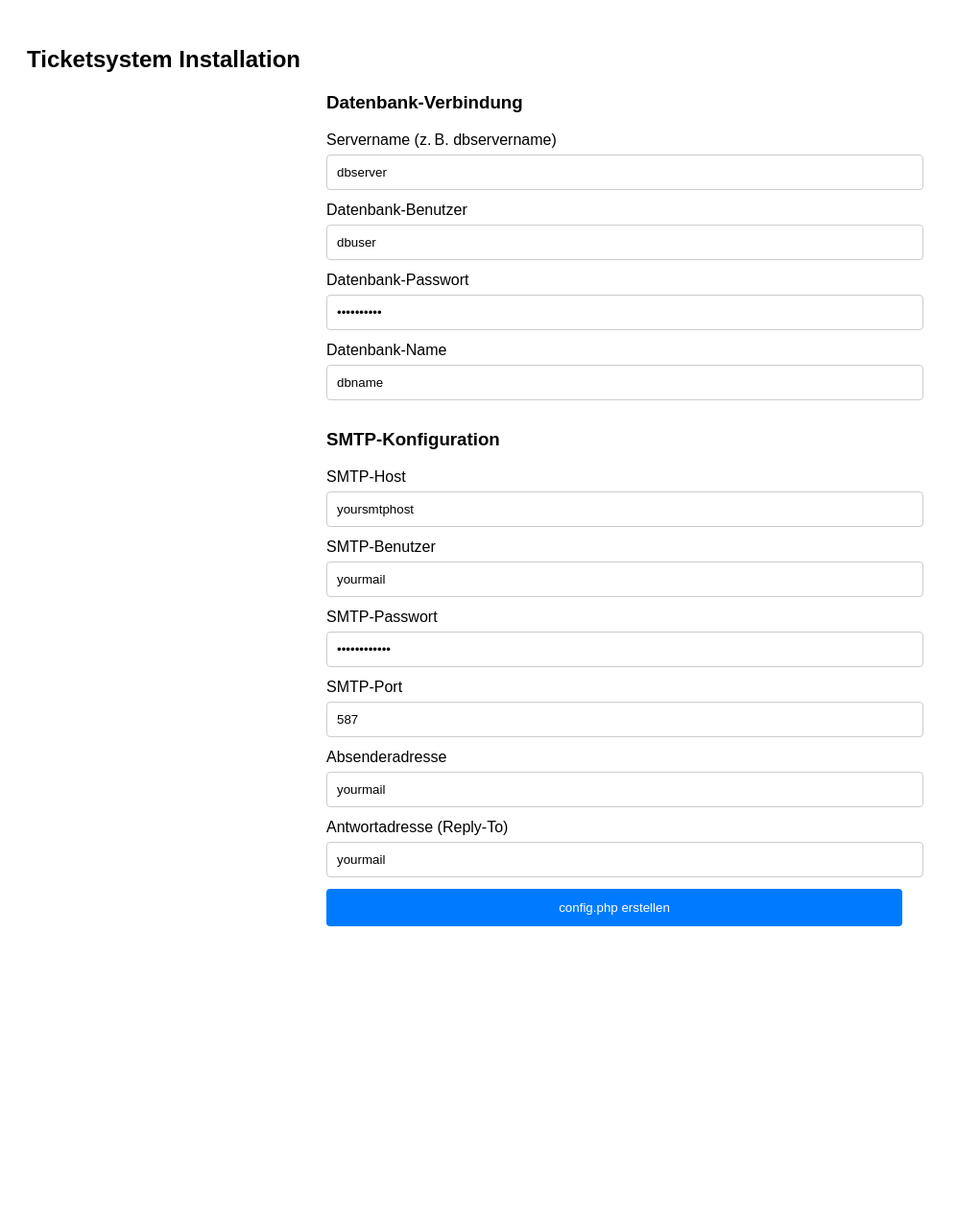
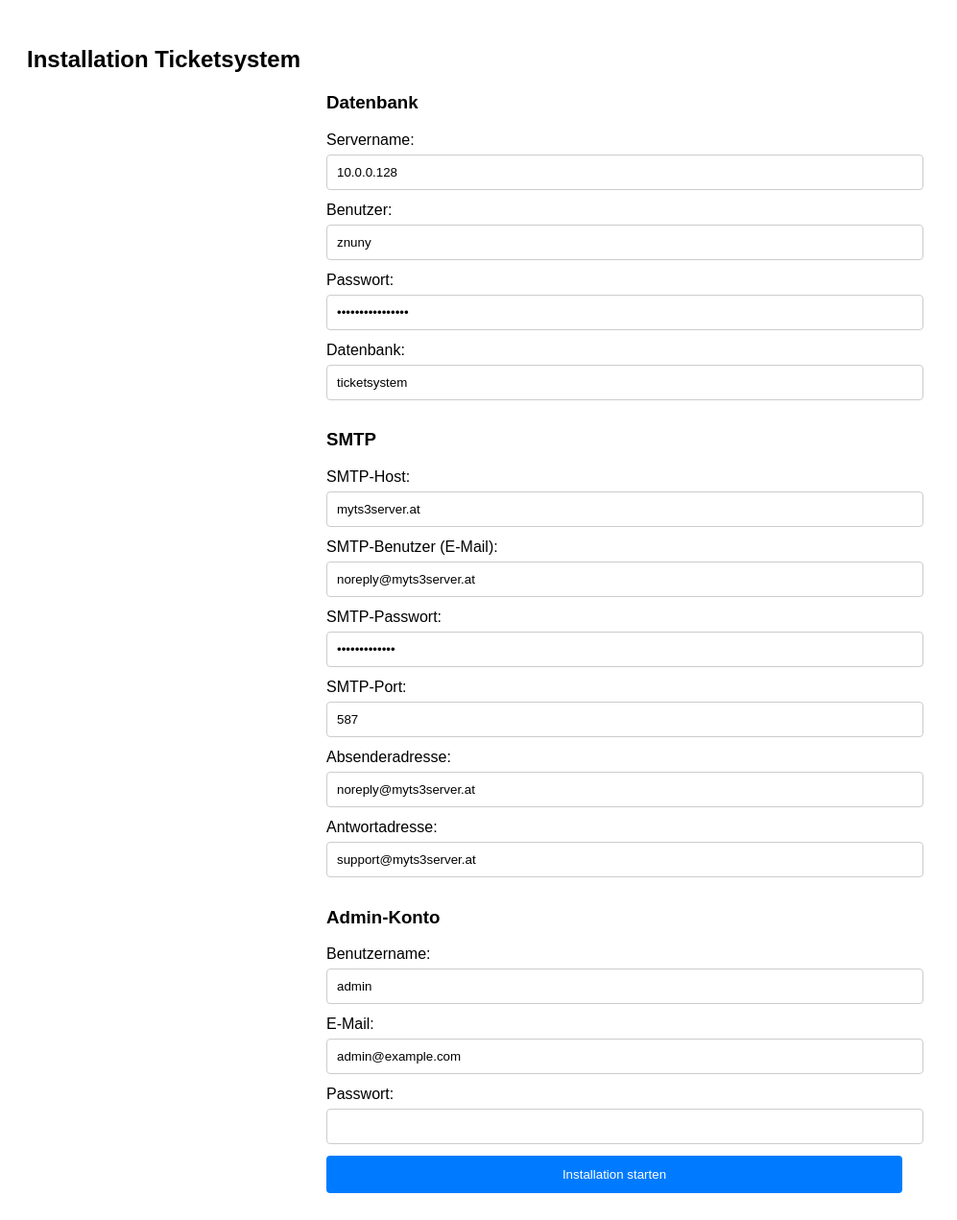
Before and after one commit to MCServer-Owner/Ticketsystem, a PHP site: page /install.php in a window 1280 px wide. Shown: the whole page at 96% size, without its empty margins (0-997 px from the left). Before the commit the page ends 965 px from the top, so only its background shows below. Run offline with PHP 8.4, Linux system fonts and the light colour scheme.

Commit message:
install.php

```diff
--- a/install.php
+++ b/install.php
@@ -1,38 +1,39 @@
 <?php
-// install.php
+if ($_SERVER["REQUEST_METHOD"] === "POST") {
+    // DB-Daten
+    $db_servername = $_POST['db_servername'];
+    $db_username   = $_POST['db_username'];
+    $db_password   = $_POST['db_password'];
+    $db_name       = $_POST['db_name'];
 
-if ($_SERVER["REQUEST_METHOD"] === "POST") {
-    $db_servername = $_POST['db_servername'] ?? '';
-    $db_username   = $_POST['db_username'] ?? '';
-    $db_password   = $_POST['db_password'] ?? '';
-    $db_name       = $_POST['db_name'] ?? '';
+    // SMTP
+    $smtp_host     = $_POST['smtp_host'];
+    $smtp_user     = $_POST['smtp_user'];
+    $smtp_pass     = $_POST['smtp_pass'];
+    $smtp_port     = $_POST['smtp_port'];
+    $smtp_from     = $_POST['smtp_from'];
+    $smtp_replyto  = $_POST['smtp_replyto'];
 
-    $smtp_host     = $_POST['smtp_host'] ?? '';
-    $smtp_user     = $_POST['smtp_user'] ?? '';
-    $smtp_pass     = $_POST['smtp_pass'] ?? '';
-    $smtp_port     = $_POST['smtp_port'] ?? '';
-    $smtp_from     = $_POST['smtp_from'] ?? '';
-    $smtp_replyto  = $_POST['smtp_replyto'] ?? '';
+    // Admin-Nutzer
+    $admin_username = $_POST['admin_username'];
+    $admin_email    = $_POST['admin_email'];
+    $admin_password = password_hash($_POST['admin_password'], PASSWORD_DEFAULT);
 
+    // Schritt 1: config.php schreiben
     $configContent = <<<PHP
 <?php
 // config.php
 
-// Setze die Datenbank-Verbindungsdetails
 \$servername = "$db_servername";
 \$username = "$db_username";
 \$password = "$db_password";
 \$dbname = "$db_name";
 
-// Erstelle eine Verbindung zur Datenbank
 \$conn = new mysqli(\$servername, \$username, \$password, \$dbname);
-
-// Prüfe die Verbindung
 if (\$conn->connect_error) {
     die("Verbindung fehlgeschlagen: " . \$conn->connect_error);
 }
 
-// SMTP-Konfiguration für send_email.php
 \$smtp_config = [
     'host' => "$smtp_host",
     'username' => "$smtp_user",
@@ -45,80 +46,154 @@ if (\$conn->connect_error) {
 PHP;
 
     file_put_contents("config.php", $configContent);
-    echo "<h2>config.php erfolgreich erstellt.</h2><p><a href='index.php'>Zum Ticketsystem</a></p>";
+
+    // Schritt 2: Verbindung aufbauen
+    $conn = new mysqli($db_servername, $db_username, $db_password);
+    if ($conn->connect_error) {
+        die("Datenbankverbindung fehlgeschlagen: " . $conn->connect_error);
+    }
+
+    // Schritt 3: Datenbank erstellen, falls nicht vorhanden
+    $conn->query("CREATE DATABASE IF NOT EXISTS `$db_name`");
+    $conn->select_db($db_name);
+
+    // Schritt 4: Tabellen anlegen
+    $schemaSQL = <<<SQL
+
+ -- Tabelle für Benutzer
+CREATE TABLE IF NOT EXISTS users (
+    id INT AUTO_INCREMENT PRIMARY KEY,
+    username VARCHAR(255) NOT NULL,
+    password VARCHAR(255) NOT NULL,
+    created_at TIMESTAMP NULL DEFAULT CURRENT_TIMESTAMP,
+    is_admin TINYINT(1) NOT NULL DEFAULT 0,
+    email VARCHAR(255) NOT NULL,
+    status VARCHAR(10) NOT NULL DEFAULT 'active'
+);
+
+-- Tabelle für Tickets
+CREATE TABLE IF NOT EXISTS tickets (
+    id INT AUTO_INCREMENT PRIMARY KEY,
+    user_id INT NOT NULL,
+    title VARCHAR(255) NOT NULL,
+    description TEXT,
+    status VARCHAR(50) NOT NULL DEFAULT 'offen',
+    created_at TIMESTAMP DEFAULT CURRENT_TIMESTAMP,
+    updated_at TIMESTAMP NULL DEFAULT NULL,
+    assigned_to INT DEFAULT NULL,
+    FOREIGN KEY (user_id) REFERENCES users(id),
+    FOREIGN KEY (assigned_to) REFERENCES users(id)
+);
+
+-- Tabelle für Kommentare
+CREATE TABLE IF NOT EXISTS ticket_comments (
+    id INT AUTO_INCREMENT PRIMARY KEY,
+    ticket_id INT NOT NULL,
+    user_id INT NOT NULL,
+    comment TEXT NOT NULL,
+    created_at TIMESTAMP DEFAULT CURRENT_TIMESTAMP,
+    updated_at TIMESTAMP NULL DEFAULT NULL,
+    FOREIGN KEY (ticket_id) REFERENCES tickets(id),
+    FOREIGN KEY (user_id) REFERENCES users(id)
+);
+
+-- Tabelle für Statusverlauf und Zuweisungshistorie
+CREATE TABLE IF NOT EXISTS ticket_status_history (
+    id INT AUTO_INCREMENT PRIMARY KEY,
+    ticket_id INT NOT NULL,
+    old_status VARCHAR(50),
+    new_status VARCHAR(50),
+    changed_by INT NOT NULL,
+    changed_at TIMESTAMP DEFAULT CURRENT_TIMESTAMP,
+    assigned_to INT DEFAULT NULL,
+    FOREIGN KEY (ticket_id) REFERENCES tickets(id),
+    FOREIGN KEY (changed_by) REFERENCES users(id),
+    FOREIGN KEY (assigned_to) REFERENCES users(id)
+);
+
+-- Tabelle für Passwort-Zurücksetzen-Tokens
+CREATE TABLE IF NOT EXISTS password_resets (
+    email VARCHAR(255) NOT NULL,
+    token VARCHAR(255) NOT NULL,
+    created_at DATETIME NOT NULL
+);
+SQL;
+
+    if (!$conn->multi_query($schemaSQL)) {
+        die("Fehler beim Erstellen der Tabellen: " . $conn->error);
+    }
+
+    // Warten bis alle Queries ausgeführt wurden
+    while ($conn->more_results() && $conn->next_result()) {}
+
+    // Schritt 5: Admin-Benutzer anlegen
+    $stmt = $conn->prepare("INSERT INTO users (username, password, is_admin, email, status) VALUES (?, ?, 1, ?, 'active')");
+    $stmt->bind_param("sss", $admin_username, $admin_password, $admin_email);
+    $stmt->execute();
+    $stmt->close();
+
+    echo "<h2>Installation erfolgreich!</h2><p>config.php erstellt, Datenbank eingerichtet, Admin-User angelegt.</p><a href='login.php'>Zum Login</a>";
     exit;
 }
 ?>
 
 <!DOCTYPE html>
-<html>
+<html lang="de">
 <head>
     <meta charset="UTF-8">
-    <title>Install Ticketsystem</title>
+    <title>Ticketsystem installieren</title>
     <meta name="viewport" content="width=device-width, initial-scale=1">
     <style>
         body { font-family: Arial, sans-serif; padding: 20px; }
         form { max-width: 600px; margin: auto; }
-        input[type=text], input[type=password], input[type=number], input[type=email] {
-            width: 100%;
-            padding: 10px;
-            margin: 6px 0 12px;
-            border: 1px solid #ccc;
-            border-radius: 4px;
+        input[type=text], input[type=password], input[type=email], input[type=number] {
+            width: 100%; padding: 10px; margin: 6px 0 12px;
+            border: 1px solid #ccc; border-radius: 4px;
         }
         input[type=submit] {
-            background-color: #007bff;
-            color: white;
-            padding: 12px;
-            border: none;
-            border-radius: 4px;
-            cursor: pointer;
-            width: 100%;
+            background-color: #007bff; color: white;
+            padding: 12px; border: none; border-radius: 4px;
+            cursor: pointer; width: 100%;
         }
-        input[type=submit]:hover {
-            background-color: #0056b3;
-        }
-        @media screen and (max-width: 600px) {
-            body { padding: 10px; }
-        }
+        input[type=submit]:hover { background-color: #0056b3; }
     </style>
 </head>
 <body>
-    <h2>Ticketsystem Installation</h2>
+    <h2>Installation Ticketsystem</h2>
     <form method="post">
-        <h3>Datenbank-Verbindung</h3>
-        <label>Servername (z. B. dbservername)</label>
-        <input type="text" name="db_servername" required value="dbserver">
+        <h3>Datenbank</h3>
+        <label>Servername:</label>
+        <input type="text" name="db_servername" value="10.0.0.128" required>
+        <label>Benutzer:</label>
+        <input type="text" name="db_username" value="znuny" required>
+        <label>Passwort:</label>
+        <input type="password" name="db_password" value="Adminer123456789" required>
+        <label>Datenbank:</label>
+        <input type="text" name="db_name" value="ticketsystem" required>
 
-        <label>Datenbank-Benutzer</label>
-        <input type="text" name="db_username" required value="dbuser">
+        <h3>SMTP</h3>
+        <label>SMTP-Host:</label>
+        <input type="text" name="smtp_host" value="myts3server.at" required>
+        <label>SMTP-Benutzer (E-Mail):</label>
+        <input type="email" name="smtp_user" value="noreply@myts3server.at" required>
+        <label>SMTP-Passwort:</label>
+        <input type="password" name="smtp_pass" value="Adminer123456" required>
+        <label>SMTP-Port:</label>
+        <input type="number" name="smtp_port" value="587" required>
+        <label>Absenderadresse:</label>
+        <input type="email" name="smtp_from" value="noreply@myts3server.at" required>
+        <label>Antwortadresse:</label>
+        <input type="email" name="smtp_replyto" value="support@myts3server.at" required>
 
-        <label>Datenbank-Passwort</label>
-        <input type="password" name="db_password" required value="dbpassword">
+        <h3>Admin-Konto</h3>
+        <label>Benutzername:</label>
+        <input type="text" name="admin_username" value="admin" required>
+        <label>E-Mail:</label>
+        <input type="email" name="admin_email" value="admin@example.com" required>
+        <label>Passwort:</label>
+        <input type="password" name="admin_password" required>
 
-        <label>Datenbank-Name</label>
-        <input type="text" name="db_name" required value="dbname">
-
-        <h3>SMTP-Konfiguration</h3>
-        <label>SMTP-Host</label>
-        <input type="text" name="smtp_host" required value="yoursmtphost">
-
-        <label>SMTP-Benutzer</label>
-        <input type="email" name="smtp_user" required value="yourmail">
-
-        <label>SMTP-Passwort</label>
-        <input type="password" name="smtp_pass" required value="yourpassword">
-
-        <label>SMTP-Port</label>
-        <input type="number" name="smtp_port" required value="587">
-
-        <label>Absenderadresse</label>
-        <input type="email" name="smtp_from" required value="yourmail">
-
-        <label>Antwortadresse (Reply-To)</label>
-        <input type="email" name="smtp_replyto" required value="yourmail">
-
-        <input type="submit" value="config.php erstellen">
+        <input type="submit" value="Installation starten">
     </form>
 </body>
 </html>
```
